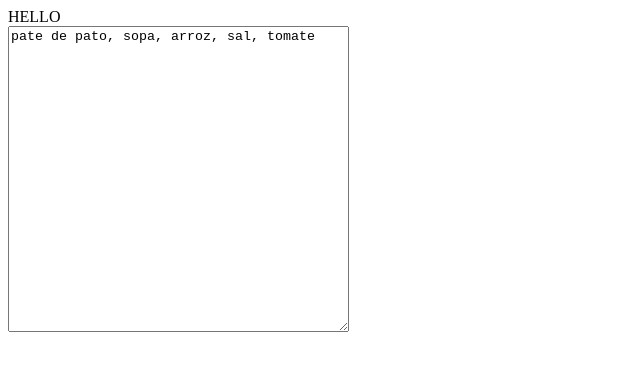
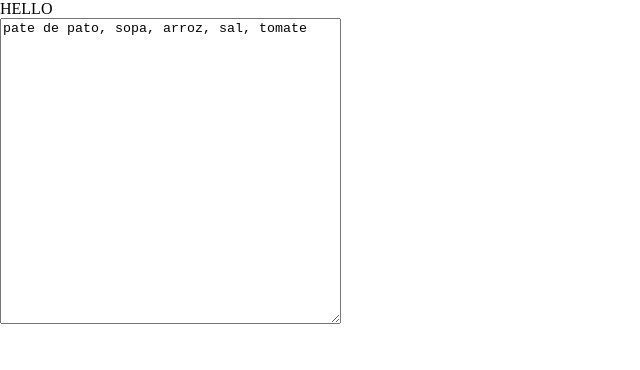
Before and after one commit to MiguelGarcia98GitHub/Frontend_Group_Project_Base, a React (Create React App) app: page / in a window 1280 px wide. Shown: the top 370 px of the page, without its empty margins (0-640 px from the left). Built offline with nearby package versions, Linux system fonts and the light colour scheme.

Commit message:
Update initial commit

```diff
--- a/src/App.tsx
+++ b/src/App.tsx
@@ -1,6 +1,6 @@
 import { FilterInputTextData } from "./pruebas/FilterInputTextData";
 
-function App({}) {
+function App() {
     return (
         <div className="app">
             {/* <APIFetchComponent /> */}
--- a/src/index.css
+++ b/src/index.css
@@ -0,0 +1,3 @@
+body {
+    margin: 0;
+}
```
Also changed, not shown: ComponentList.txt, 1 other file (tests, documents, lock files or other folders).
